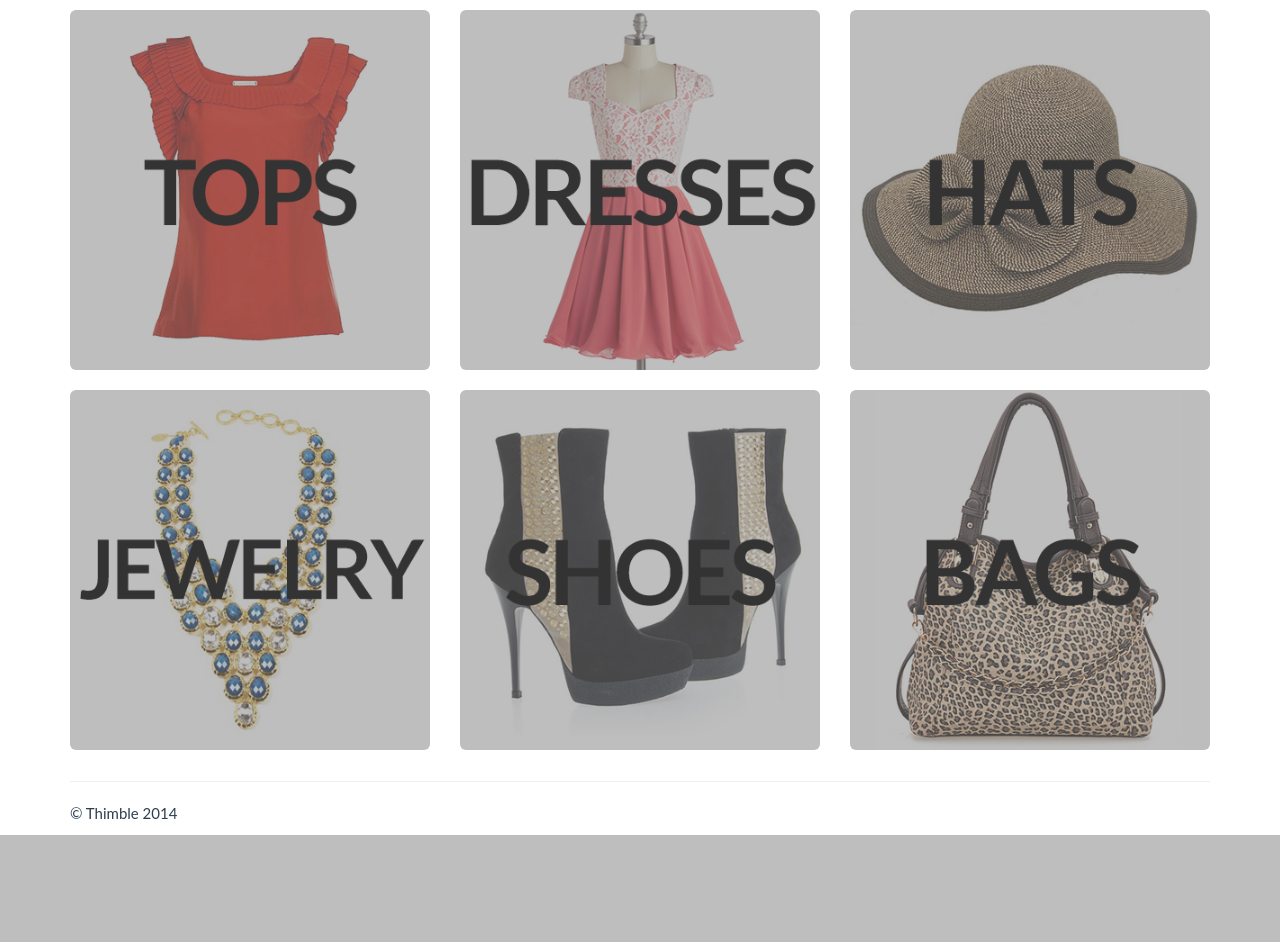
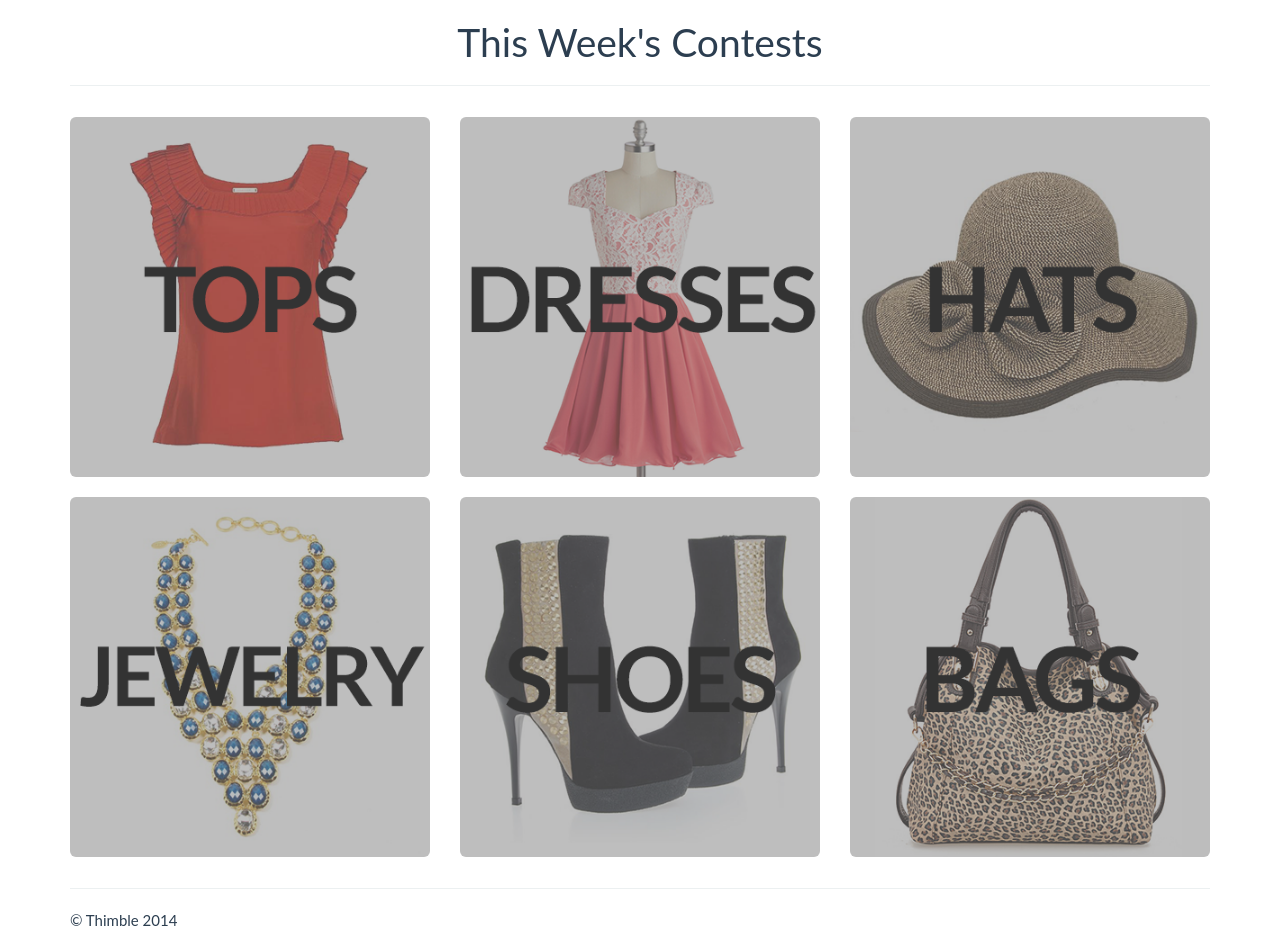
Before and after one commit to salilgupta1/thimble, a Django app: a page that uses thimble/apps/contests/templates/contests/contests.html in a window 1280 px wide. Shown: the part 60-1002 px from the top of the page. Before the commit the page ends 895 px from the top, so only its background shows below. Run offline with Django 3.2, Linux system fonts and the light colour scheme; parts of the project's set-up code (start-up, migrations or seed data) failed here and were passed over; some libraries are stand-ins or nearby versions.

Commit message:
Add contest page header

```diff
--- a/thimble/apps/contests/templates/contests/contests.html
+++ b/thimble/apps/contests/templates/contests/contests.html
@@ -54,7 +54,8 @@
       </nav>
 
       <div class="container">
-        <!-- Example row of columns -->
+        <h1 style="text-align:center">This Week's Contests</h1>
+        <hr>
         <div class="row">
           <div class="col-md-4 col-sm-6 col-xs-12 contest-col">
             <div class="thumb-container">
```
